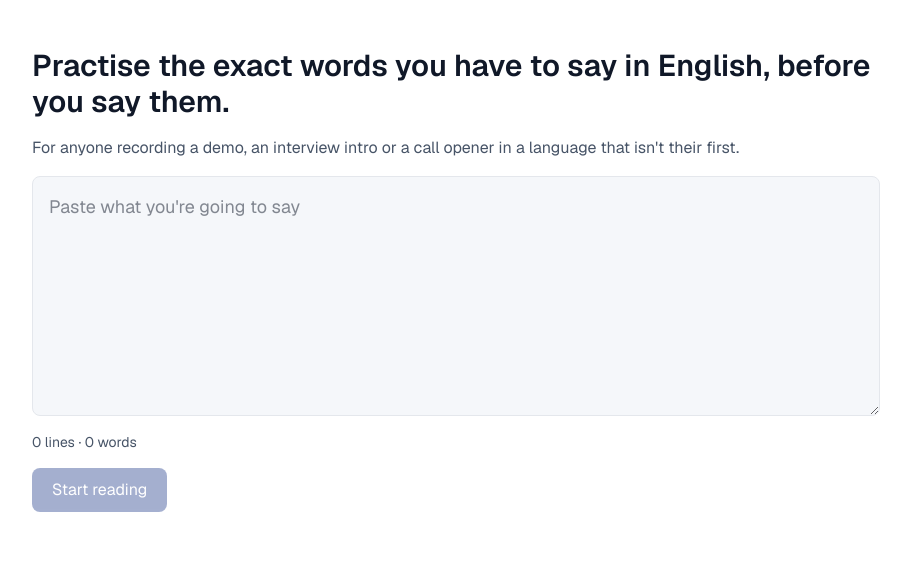
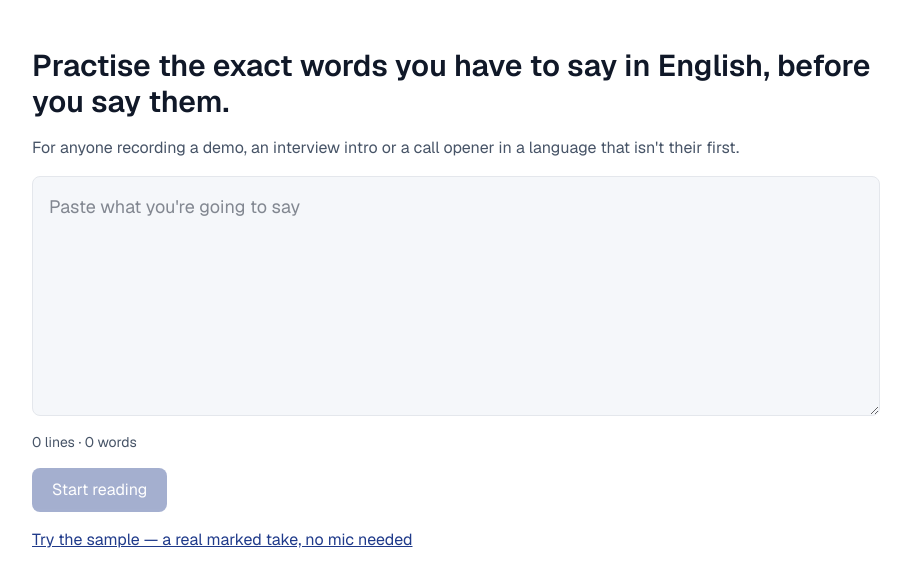
Before and after one commit to rohit-jsfreaky/retake, a Next.js app: page / in a window 1280 px wide. Shown: the top 586 px of the page, without its empty margins (184-1095 px from the left). Built offline with nearby package versions, Linux system fonts and the light colour scheme.

Commit message:
Add sample mode: dev export and a no-mic sample view

```diff
--- a/app/page.tsx
+++ b/app/page.tsx
@@ -8,6 +8,7 @@ import { listen, ListenError } from "@/lib/listen";
 import { splitScript } from "@/lib/lines";
 import { markLine, markTake, type LineResult } from "@/lib/marks";
 import { forgetClip } from "@/lib/play";
+import { exportSample, sessionFromSample, type Sample } from "@/lib/sample";
 import { load, save } from "@/lib/storage";
 
 const NOTHING_HEARD = "We didn't hear anything — check your mic and try again.";
@@ -25,6 +26,7 @@ export default function Home() {
   const [take2, setTake2] = useState<Record<number, LineResult>>({});
   const [take2Audio, setTake2Audio] = useState<Record<number, string>>({});
   const [busyLine, setBusyLine] = useState<number | null>(null);
+  const [sample, setSample] = useState(false);
   const lines = useMemo(() => splitScript(script), [script]);
 
   // localStorage exists only in the browser, so the saved session is read after the first render.
@@ -42,8 +44,9 @@ export default function Home() {
   }, []);
 
   useEffect(() => {
-    if (loaded) save({ script, take1, take2 });
-  }, [loaded, script, take1, take2]);
+    // The sample never overwrites the visitor's own saved session.
+    if (loaded && !sample) save({ script, take1, take2 });
+  }, [loaded, sample, script, take1, take2]);
 
   // An empty or soundless recording can't be fixed by re-sending it; anything else can.
   const failure = (e: unknown) => (e instanceof ListenError && (e.status === 400 || e.status === 422) ? NOTHING_HEARD : LISTENER_DOWN);
@@ -60,8 +63,8 @@ export default function Home() {
     try {
       const heard = await listen(audio);
       if (!heard.length) return fail(NOTHING_HEARD, audio, null);
-      if (take1Audio) forgetClip(take1Audio);
-      Object.values(take2Audio).forEach(forgetClip);
+      forgetAudio();
+      setSample(false);
       setTake1Audio(URL.createObjectURL(audio));
       setTake2({});
       setTake2Audio({});
@@ -93,6 +96,41 @@ export default function Home() {
     }
   }
 
+  function forgetAudio() {
+    if (take1Audio) forgetClip(take1Audio);
+    Object.values(take2Audio).forEach(forgetClip);
+  }
+
+  async function openSample() {
+    setError("");
+    setFailed(null);
+    try {
+      const data: Sample = await (await fetch("/sample/sample.json")).json();
+      const session = sessionFromSample(data);
+      forgetAudio();
+      setScript(data.script);
+      setTake1(session.take1);
+      setTake2(session.take2);
+      setTake1Audio(session.take1Audio);
+      setTake2Audio(session.take2Audio);
+      setSample(true);
+      setStep("review");
+    } catch {
+      setError("The sample couldn't be opened. Try again in a moment.");
+    }
+  }
+
+  function leaveSample() {
+    forgetAudio();
+    setSample(false);
+    setScript("");
+    setTake1(null);
+    setTake2({});
+    setTake1Audio(null);
+    setTake2Audio({});
+    setStep("script");
+  }
+
   function tryAgain() {
     if (!failed) return;
     if (failed.line === null) onTake(failed.audio);
@@ -112,9 +150,9 @@ export default function Home() {
         </div>
       )}
       {step === "script" && (
-        <ScriptStep script={script} lines={lines} onChange={setScript} onStart={() => setStep("read")} />
+        <ScriptStep script={script} lines={lines} onChange={setScript} onStart={() => setStep("read")} onSample={openSample} />
       )}
-      {step === "read" && <ReadStep lines={lines} busy={busy} onBack={() => setStep("script")} onTake={onTake} />}
+      {step === "read" && <ReadStep lines={lines} busy={busy} onBack={() => setStep("script")} onTake={onTake} onSample={openSample} />}
       {step === "review" && take1 && (
         <ReviewStep
           lines={lines}
@@ -123,9 +161,15 @@ export default function Home() {
           take1Audio={take1Audio}
           take2Audio={take2Audio}
           busyLine={busyLine}
+          sample={sample}
           onRetake={onRetake}
           onReadAgain={() => setStep("read")}
-          onEdit={() => setStep("script")}
+          onEdit={sample ? leaveSample : () => setStep("script")}
+          onExport={
+            process.env.NODE_ENV === "development" && !sample && take1Audio
+              ? () => exportSample(script, take1, take2, take1Audio, take2Audio)
+              : undefined
+          }
         />
       )}
     </main>
--- a/components/ReadStep.tsx
+++ b/components/ReadStep.tsx
@@ -2,7 +2,7 @@
 import type { Line } from "@/lib/lines";
 import { useRecorder } from "./useRecorder";
 
-export function ReadStep({ lines, busy, onBack, onTake }: { lines: Line[]; busy: boolean; onBack: () => void; onTake: (audio: Blob) => void }) {
+export function ReadStep({ lines, busy, onBack, onTake, onSample }: { lines: Line[]; busy: boolean; onBack: () => void; onTake: (audio: Blob) => void; onSample: () => void }) {
   const { recording, seconds, blocked, micName, level, quiet, start, stop } = useRecorder();
 
   return (
@@ -36,7 +36,14 @@ export function ReadStep({ lines, busy, onBack, onTake }: { lines: Line[]; busy:
           <span>Mic: {micName || "default"}{quiet && " — we can't hear you. Check which mic Chrome is using (the mic icon in the address bar)."}</span>
         </div>
       )}
-      {blocked && <p className="text-muted">Retake can&apos;t use your microphone. Allow it in the address bar, then press Record again.</p>}
+      {blocked && (
+        <p className="text-muted">
+          Retake can&apos;t use your microphone. Allow it in the address bar, then press Record again.{" "}
+          <button className="text-accent underline" onClick={onSample}>
+            Try the sample instead
+          </button>
+        </p>
+      )}
     </section>
   );
 }
--- a/components/ScriptStep.tsx
+++ b/components/ScriptStep.tsx
@@ -6,11 +6,13 @@ export function ScriptStep({
   lines,
   onChange,
   onStart,
+  onSample,
 }: {
   script: string;
   lines: Line[];
   onChange: (s: string) => void;
   onStart: () => void;
+  onSample: () => void;
 }) {
   const words = countWords(lines);
   const tooLong = words > MAX_WORDS;
@@ -37,6 +39,9 @@ export function ScriptStep({
       >
         Start reading
       </button>
+      <button className="self-start text-accent underline" onClick={onSample}>
+        Try the sample — a real marked take, no mic needed
+      </button>
     </section>
   );
 }
--- a/devpost/checklist.md
+++ b/devpost/checklist.md
@@ -59,6 +59,7 @@ one-line commit message, and waits for "next".
   Verify (mechanical): `npm run build` passes; with the mic blocked and no network call to `/api/listen`, the sample shows marks, plays lines and compares takes.
   Learner check: Record your real sample, export it, then open the app in a fresh tab and press "Try the sample".
   Commit: `Add sample mode from a real recorded session`
+  Status: mechanism built, verified and committed with a test session (`evidence/slice5-sample-roundtrip.json`); box stays open until the learner exports his real `public/sample/sample.json` and it is checked.
 
 ## Hands-on Checkpoints
 
--- a/devpost/spec.md
+++ b/devpost/spec.md
@@ -169,7 +169,9 @@ PRD ref: `prd.md > States and Boundaries` (what persists).
 The sample is a real session of the learner's voice: script, Deepgram's raw `words` for take 1 and for each retaken
 line, and the audio as base64 data URLs. The app runs the same aligner + marker on it at load, so the sample is the
 real pipeline, not a picture. Made in dev with an "Export session as sample" button shown only when
-`process.env.NODE_ENV === 'development'`. Labelled "Sample" in the UI.
+`process.env.NODE_ENV === 'development'`. Labelled "Sample" in the UI; no Retake buttons in the sample, it never
+overwrites the visitor's saved session, and "Try it with your own script" leaves it. Code: `lib/sample.ts`
+(`sessionFromSample`, `exportSample`).
 PRD ref: `prd.md > Sample mode`.
 
 ## Data Model
@@ -221,6 +223,7 @@ retake/
 │   ├── listen.ts             # client call to /api/listen
 │   ├── play.ts               # decode a take, play a line or word segment
 │   ├── storage.ts            # localStorage load/save
+│   ├── sample.ts             # sample.json → session; dev export
 │   ├── lines.test.ts         # node --test (sentences, number words)
 │   ├── align.test.ts         # node --test
 │   └── marks.test.ts         # node --test
--- /dev/null
+++ b/evidence/slice5-sample-roundtrip.json
@@ -0,0 +1,15 @@
+{
+  "what": "Slice 5 round trip with a TEST session (Windows-voice clips, real Deepgram words): dev 'Export session as sample' -> sample.json (20 take-1 words, 1 retaken line with 15 words, webm audio as data URLs) placed temporarily at public/sample/sample.json, then opened as a judge. The test file was deleted afterwards; the real sample is the maker's own voice.",
+  "date": "2026-10-24",
+  "judge_view": {
+    "mic": "blocked (getUserMedia rejected)",
+    "first_screen": "Practise the exact words you have to say in English, before you say them.",
+    "banner": "Sample — the maker's own voice: take 1, then 1 retaken line. Everything below is the real listener result for these recordings.",
+    "retake_buttons": 0,
+    "compare_shows_same_as_take_1": true,
+    "playback_buffers_seconds": [10.5, 5.58],
+    "api_listen_calls": 0,
+    "own_saved_session_after_sample": "{\"script\":\"\",\"take1\":null,\"take2\":{}} (unchanged)",
+    "try_with_own_script": "back to an empty script box"
+  }
+}
--- /dev/null
+++ b/lib/sample.ts
@@ -0,0 +1,47 @@
+import { align, type HeardWord } from "./align.ts";
+import { splitScript } from "./lines.ts";
+import { markLine, markTake, type LineResult } from "./marks.ts";
+
+// A real recorded session: Deepgram's words + the audio, so the sample runs through the same align + marks code.
+type Clip = { words: HeardWord[]; audio: string }; // audio = data URL
+export type Sample = { script: string; take1: Clip; retakes: Record<number, Clip> };
+
+export function sessionFromSample(sample: Sample) {
+  const lines = splitScript(sample.script);
+  const take1 = markTake(lines, sample.take1.words);
+  const take2: Record<number, LineResult> = {};
+  const take2Audio: Record<number, string> = {};
+  for (const [key, clip] of Object.entries(sample.retakes)) {
+    const i = Number(key);
+    take2[i] = markLine(lines[i], align(lines[i].words, clip.words), take1[i].restAfter);
+    take2Audio[i] = clip.audio;
+  }
+  return { take1, take2, take1Audio: sample.take1.audio, take2Audio };
+}
+
+async function dataUrl(url: string): Promise<string> {
+  const blob = await (await fetch(url)).blob();
+  return new Promise((resolve) => {
+    const reader = new FileReader();
+    reader.onload = () => resolve(reader.result as string);
+    reader.readAsDataURL(blob);
+  });
+}
+
+// Dev only: saves the current session as sample.json, to be placed at public/sample/sample.json.
+export async function exportSample(
+  script: string,
+  take1: LineResult[],
+  take2: Record<number, LineResult>,
+  take1Audio: string,
+  take2Audio: Record<number, string>,
+) {
+  const sample: Sample = { script, take1: { words: take1.flatMap((r) => r.heard), audio: await dataUrl(take1Audio) }, retakes: {} };
+  for (const [key, result] of Object.entries(take2)) {
+    sample.retakes[Number(key)] = { words: result.heard, audio: await dataUrl(take2Audio[Number(key)]) };
+  }
+  const link = document.createElement("a");
+  link.href = URL.createObjectURL(new Blob([JSON.stringify(sample)], { type: "application/json" }));
+  link.download = "sample.json";
+  link.click();
+}
```
Also changed, not shown: components/ReviewStep.tsx (+24 -1 lines).
